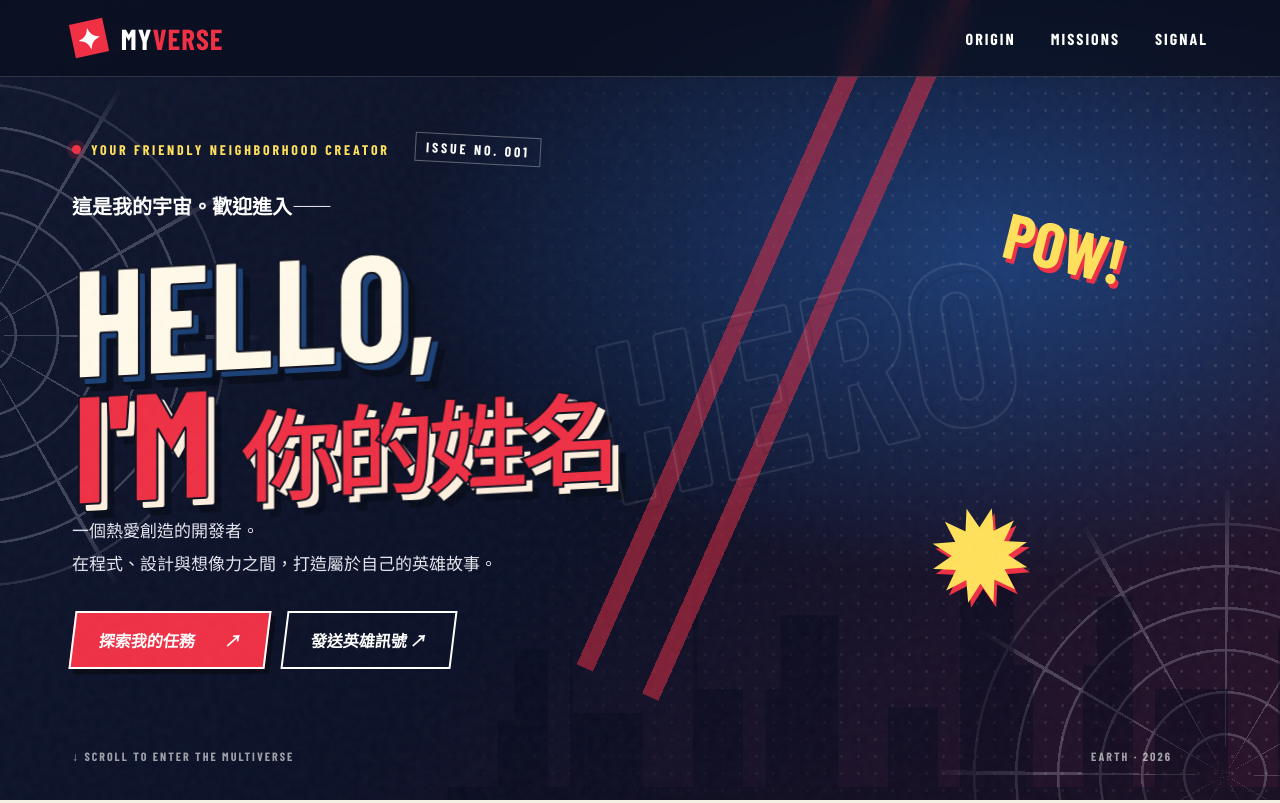
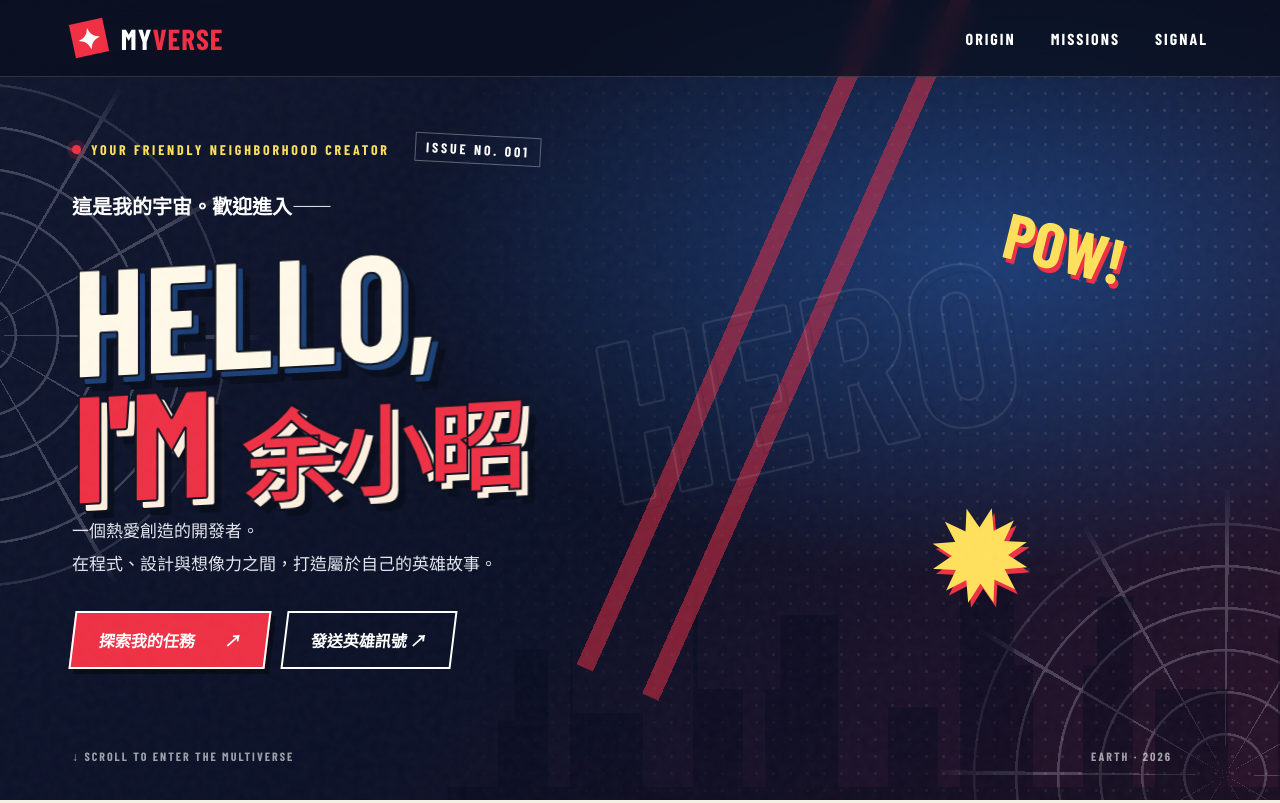
Before and after one commit to joeyu1027-cloud/joey2, a plain HTML site: page index.html in a window 1280 px wide. Shown: the top 803 px of the page. Drawn offline with nearby package versions, Linux system fonts and the light colour scheme; a web font is replaced by a local one.

Commit message:
Update index.html

```diff
--- a/index.html
+++ b/index.html
@@ -1,7 +1,7 @@
 <!DOCTYPE html>
 <html lang="zh-Hant"><head><meta charset="UTF-8"><meta name="viewport" content="width=device-width,initial-scale=1"><title>你的姓名 | SPIDER-VERSE PORTFOLIO</title><link rel="stylesheet" href="style.css"></head>
 <body><div class="grain" aria-hidden="true"></div><nav class="navbar"><div class="container nav-inner"><a class="logo" href="#home"><span class="logo-mark">✦</span> MY<span>VERSE</span></a><ul class="nav-links"><li><a href="#about">ORIGIN</a></li><li><a href="#work">MISSIONS</a></li><li><a href="#contact">SIGNAL</a></li></ul></div></nav>
-<header class="hero" id="home"><div class="web web-left" aria-hidden="true"></div><div class="web web-right" aria-hidden="true"></div><div class="hero-city" aria-hidden="true"></div><div class="container hero-content"><div class="eyebrow"><span class="dot"></span> YOUR FRIENDLY NEIGHBORHOOD CREATOR <span class="issue">ISSUE NO. 001</span></div><p class="intro">這是我的宇宙。歡迎進入——</p><h1 class="hero-name"><span class="title-white">HELLO,</span><br><span class="title-red">I'M <em>你的姓名</em></span><span class="title-shadow" aria-hidden="true">HERO</span></h1><p class="hero-tagline">一個熱愛創造的開發者。<br>在程式、設計與想像力之間，打造屬於自己的英雄故事。</p><div class="hero-btns"><a href="#work" class="btn btn-primary">探索我的任務 <span>↗</span></a><a href="#contact" class="btn btn-secondary">發送英雄訊號 ↗</a></div><div class="hero-bottom"><span>↓ SCROLL TO ENTER THE MULTIVERSE</span><span>EARTH · 2026</span></div></div><div class="burst burst-one">POW!</div><div class="burst burst-two">✹</div></header>
+<header class="hero" id="home"><div class="web web-left" aria-hidden="true"></div><div class="web web-right" aria-hidden="true"></div><div class="hero-city" aria-hidden="true"></div><div class="container hero-content"><div class="eyebrow"><span class="dot"></span> YOUR FRIENDLY NEIGHBORHOOD CREATOR <span class="issue">ISSUE NO. 001</span></div><p class="intro">這是我的宇宙。歡迎進入——</p><h1 class="hero-name"><span class="title-white">HELLO,</span><br><span class="title-red">I'M <em>余小昭</em></span><span class="title-shadow" aria-hidden="true">HERO</span></h1><p class="hero-tagline">一個熱愛創造的開發者。<br>在程式、設計與想像力之間，打造屬於自己的英雄故事。</p><div class="hero-btns"><a href="#work" class="btn btn-primary">探索我的任務 <span>↗</span></a><a href="#contact" class="btn btn-secondary">發送英雄訊號 ↗</a></div><div class="hero-bottom"><span>↓ SCROLL TO ENTER THE MULTIVERSE</span><span>EARTH · 2026</span></div></div><div class="burst burst-one">POW!</div><div class="burst burst-two">✹</div></header>
 <main><section id="about" class="section about-section"><div class="container"><div class="section-head"><span class="section-index">01 / ORIGIN STORY</span><h2 class="section-title">每個英雄<br><span>都有起點。</span></h2></div><div class="about-grid"><div class="comic-panel"><div class="panel-label">THE ORIGIN</div><div class="mask-icon" aria-hidden="true"><svg viewBox="0 0 240 240"><path d="M120 18 C55 22 22 70 32 142 C38 191 77 218 120 222 C163 218 202 191 208 142 C218 70 185 22 120 18Z" fill="#e62839" stroke="#101627" stroke-width="9"/><path d="M120 18V221M33 118H207M51 64L190 183M189 64L50 183M72 31L168 207M168 31L72 207" stroke="#101627" stroke-width="5" fill="none"/><path d="M51 105 Q80 83 111 113 Q102 147 65 148 Q48 135 51 105Z M189 105 Q160 83 129 113 Q138 147 175 148 Q192 135 189 105Z" fill="white" stroke="#101627" stroke-width="7"/></svg></div><span class="panel-caption">WITH GREAT IDEAS COMES GREAT CREATION.</span></div><div class="about-copy"><span class="comic-kicker">WHO AM I?</span><p>你好！我是<span class="red">你的姓名</span>，專注於創造有趣、有溫度的數位體驗。</p><p>我喜歡把複雜的挑戰拆解成簡單的解法，讓設計與技術碰撞出令人驚喜的火花。每一個作品，都是我宇宙中的新篇章。</p><div class="stats"><div><strong>01</strong><span>UNIQUE UNIVERSE</span></div><div><strong>∞</strong><span>POSSIBILITIES</span></div></div></div></div></div></section>
 <section id="work" class="section work-section"><div class="container"><div class="section-head"><span class="section-index">02 / THE MISSIONS</span><h2 class="section-title">我的<span>英雄任務</span></h2><p class="section-description">每個創作，都是一次跨越宇宙的冒險。</p></div><div class="mission-grid"><article class="mission-card"><div class="mission-art art-one"><span>01</span><div class="art-symbol">&lt;/&gt;</div></div><div class="mission-info"><span>WEB DEVELOPMENT</span><h3>數位體驗設計</h3><p>打造流暢、充滿個性的網頁作品。</p></div></article><article class="mission-card"><div class="mission-art art-two"><span>02</span><div class="art-symbol">✦</div></div><div class="mission-info"><span>CREATIVE DESIGN</span><h3>視覺創意計畫</h3><p>用獨特的風格讓想法變得鮮明。</p></div></article><article class="mission-card"><div class="mission-art art-three"><span>03</span><div class="art-symbol">⚡</div></div><div class="mission-info"><span>FUTURE PROJECT</span><h3>下一個多重宇宙</h3><p>全新的冒險，正在集結中。</p></div></article></div></div></section>
 <section id="contact" class="section contact-section"><div class="container contact-inner"><span class="section-index">03 / SEND A SIGNAL</span><h2>READY TO<br><span>TEAM UP?</span></h2><p>有想法想合作？讓我們一起創造下一個精彩故事。</p><div class="contact-links"><a href="mailto:your-email@example.com">EMAIL ↗</a><a href="https://github.com/your-username" target="_blank" rel="noopener noreferrer">GITHUB ↗</a><a href="https://linkedin.com/in/your-profile" target="_blank" rel="noopener noreferrer">LINKEDIN ↗</a></div></div></section></main><footer class="footer"><div class="container"><span>© 2026 你的姓名 · ALL RIGHTS RESERVED.</span><span>MADE IN MY OWN UNIVERSE ✦</span></div></footer><script src="script.js"></script></body></html>
```
